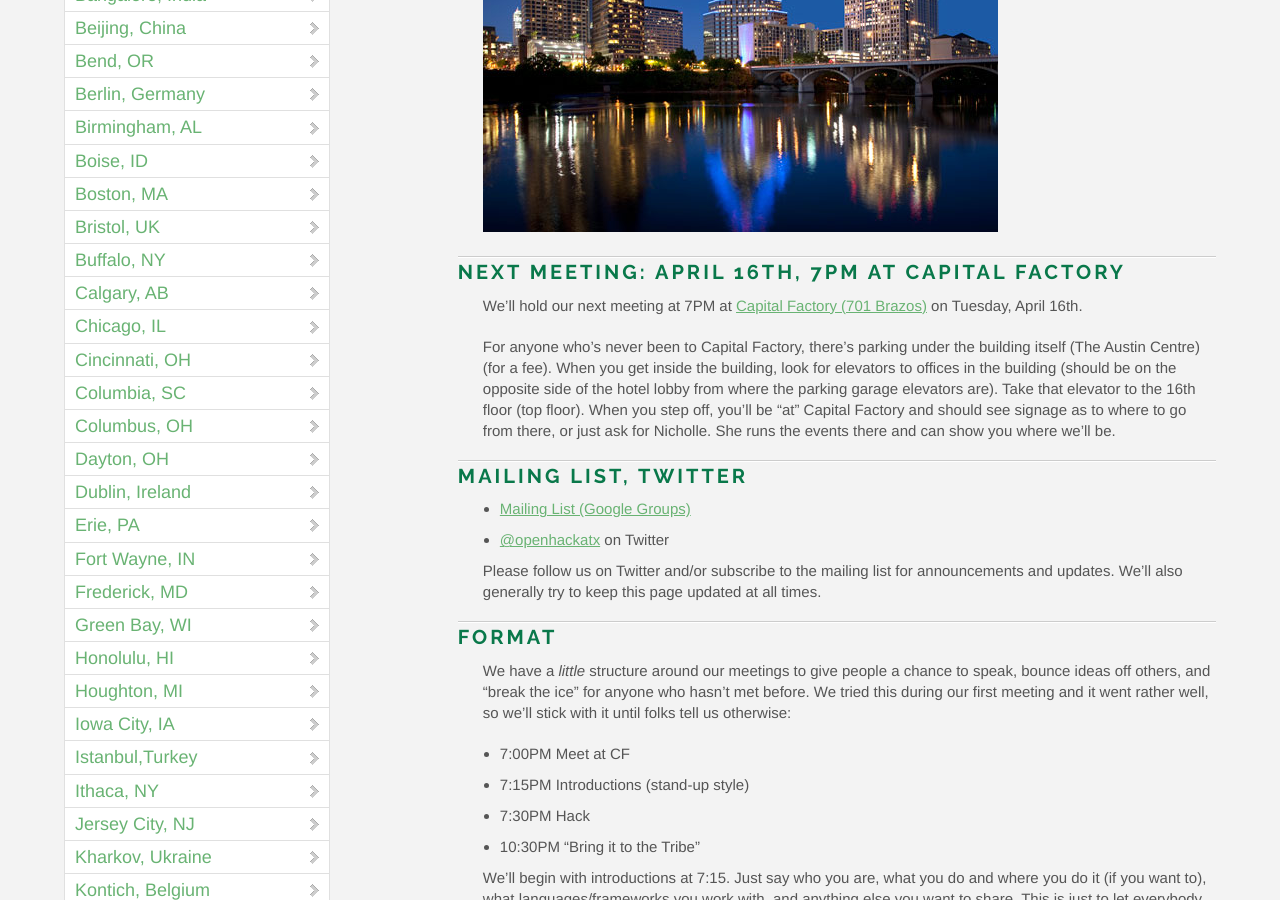
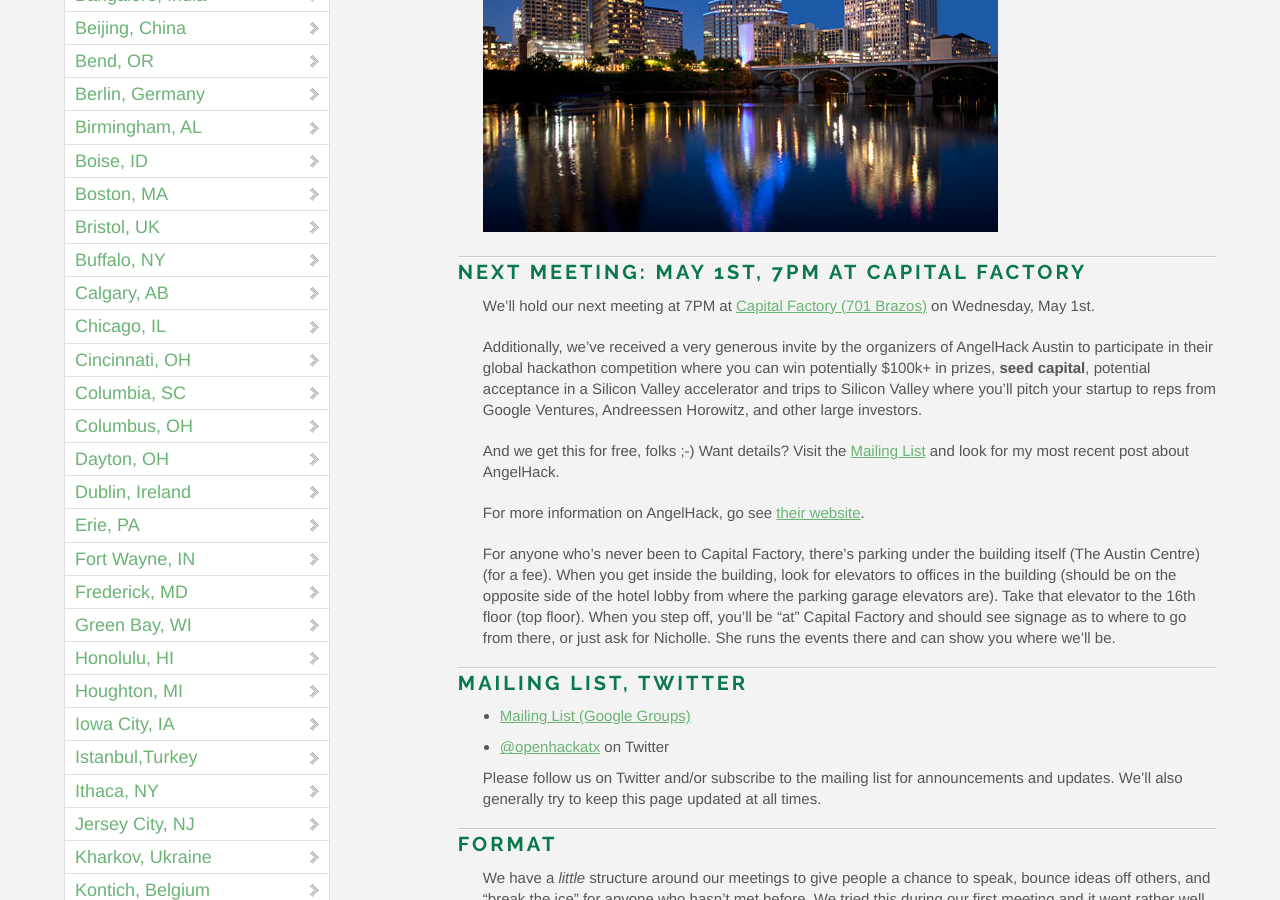
Before and after one commit to OpenHack/openhack.github.com, a Jekyll site: the page built from austin/index.markdown, in a window 1280 px wide and 900 px high, scrolled down 370 px. Built offline with Jekyll 4.4.1, drawn with Linux system fonts in a browser that asks for light colours; nearby versions of some CDN libraries; Markdown is read by kramdown in place of the engine named in the settings; comment, search, counter and statistics services are not loaded.

Commit message:
updated for next OpenHack ATX meeting

```diff
--- a/austin/index.markdown
+++ b/austin/index.markdown
@@ -7,10 +7,22 @@ title: OpenHack - Austin, TX
 
 ![Austin, TX Skyline](/austin/atx.jpg)
 
-### Next Meeting: April 16th, 7PM at Capital Factory
+### Next Meeting: May 1st, 7PM at Capital Factory
 
 We'll hold our next meeting at 7PM at [Capital Factory (701 Brazos)](http://goo.gl/maps/mKAtt)
-on Tuesday, April 16th.
+on Wednesday, May 1st.
+
+Additionally, we've received a very generous invite by the organizers of AngelHack Austin to participate
+in their global hackathon competition where you can win potentially $100k+ in prizes,
+**seed capital**, potential acceptance in a Silicon Valley accelerator and trips to
+Silicon Valley where you'll pitch your startup to reps from Google Ventures, Andreessen Horowitz,
+and other large investors.
+
+And we get this for free, folks ;-) Want details?
+Visit the [Mailing List](https://groups.google.com/forum/?fromgroups#!forum/openhack-atx) and
+look for my most recent post about AngelHack.
+
+For more information on AngelHack, go see [their website](http://angelhack.com/).
 
 For anyone who's never been to Capital Factory, there's parking under the building itself
 (The Austin Centre) (for a fee).
```
